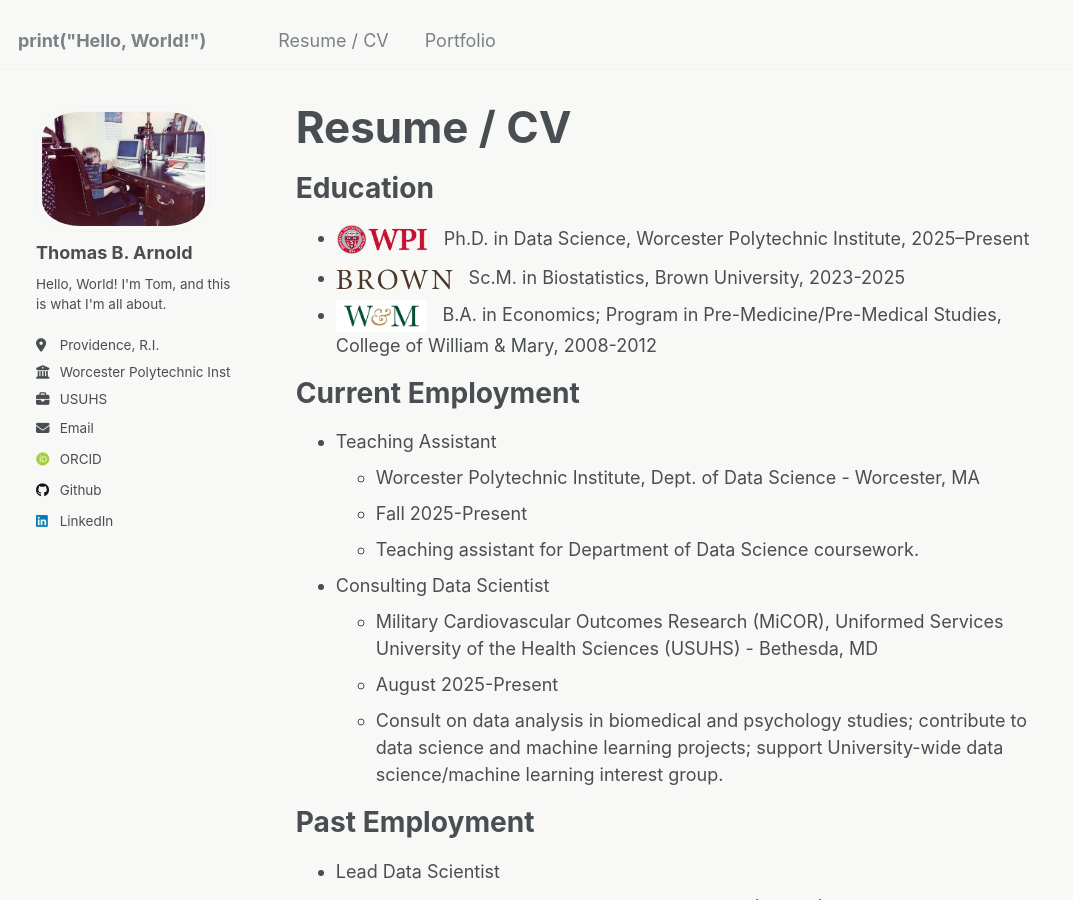
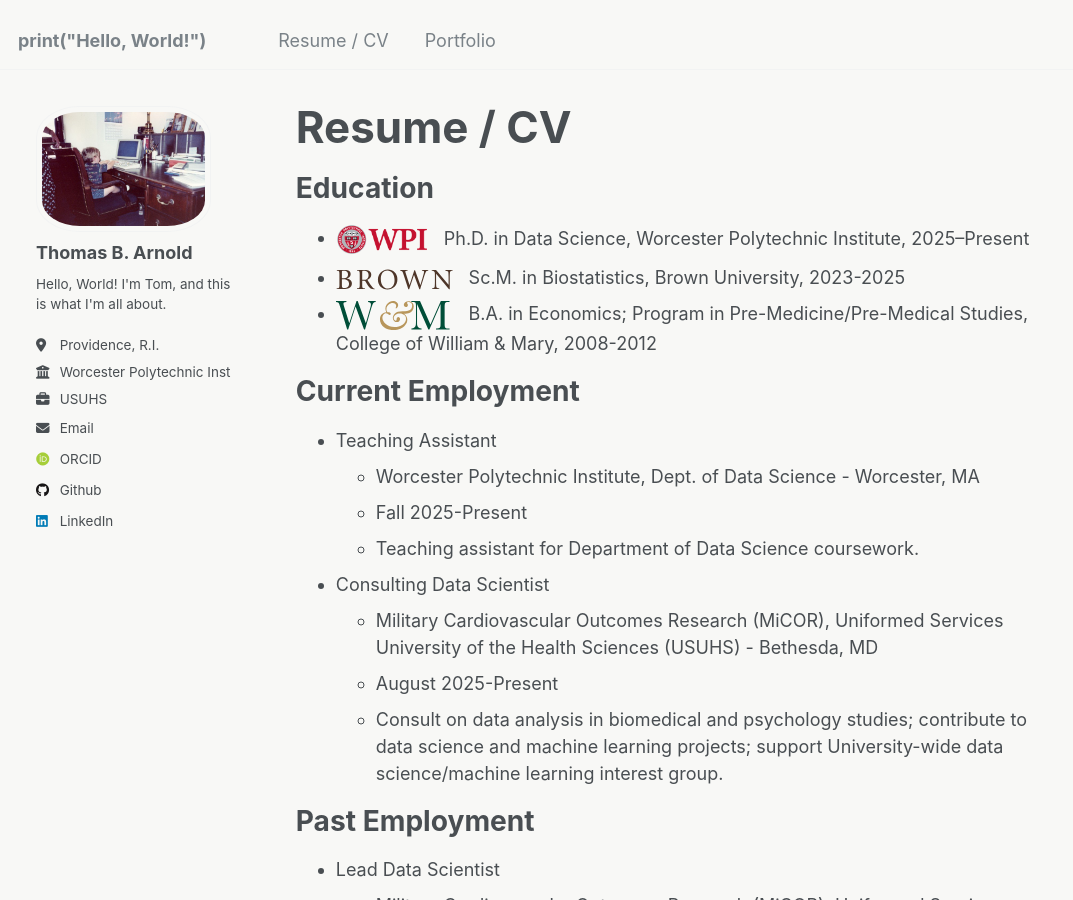
Before and after one commit to tomrannosaurus/tomrannosaurus.github.io, a Jekyll site: the page built from _pages/about.md, in a window 1280 px wide and 900 px high. Shown: the whole window, without its empty margins (0-1073 px from the left). Built offline with Jekyll 4.4.1, drawn with Linux system fonts in a browser that asks for light colours; some web fonts are replaced.

Commit message:
transparent wm logo SVG

```diff
--- a/_pages/about.md
+++ b/_pages/about.md
@@ -15,7 +15,7 @@ Education
 ======
 * <img class="institution-logo" src="{{ base_path }}/images/institutions/wpi-logo.png" alt="Worcester Polytechnic Institute logo"> Ph.D. in Data Science, Worcester Polytechnic Institute, 2025–Present
 * <img class="institution-logo" src="{{ base_path }}/images/institutions/brown-logo.svg" alt="Brown University logo"> Sc.M. in Biostatistics, Brown University, 2023-2025
-* <img class="institution-logo" src="{{ base_path }}/images/institutions/william-mary-logo.jpg" alt="William & Mary logo"> B.A. in Economics; Program in Pre-Medicine/Pre-Medical Studies, College of William & Mary, 2008-2012
+* <img class="institution-logo" src="{{ base_path }}/images/institutions/william-mary-logo.svg" alt="William & Mary logo"> B.A. in Economics; Program in Pre-Medicine/Pre-Medical Studies, College of William & Mary, 2008-2012
 
 Current Employment
 ======
```
Also changed, not shown: images/institutions/william-mary-logo.jpg (deleted), images/institutions/william-mary-logo.svg (added).
